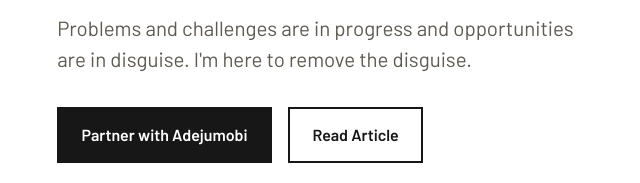
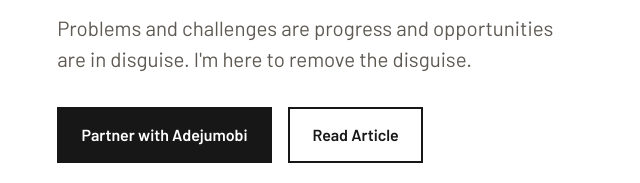
Before and after one commit to HOVA63/Adejumobi-Agunloye, a plain HTML site: page index.html in a window 1280 px wide. Shown: the part 500-683 px from the top of the page, 567-1207 px from the left. Drawn offline with nearby package versions, Linux system fonts and the light colour scheme; no server answers.

Commit message:
fixed grammar error in home hero

```diff
--- a/index.html
+++ b/index.html
@@ -66,7 +66,7 @@
                     <img src="img/Adejumobi-Agunloye.jpeg" alt="Adejumobi Agunloye">
                     <article class="home-hero-content">
                         <h1 id="home-hero-heading">Outthink Problems &amp; Leverage Challenges</h1>
-                        <p>Problems and challenges are in progress and opportunities are in disguise. I'm here to remove the disguise.</p>
+                        <p>Problems and challenges are progress and opportunities are in disguise. I'm here to remove the disguise.</p>
                         <div class="home-hero-actions">
                             <a class="home-hero-button home-hero-button-primary" href="contact.html">Partner with Adejumobi</a>
                             <a class="home-hero-button home-hero-button-secondary" href="https://adejumobiagunloye.substack.com/p/a-teacher-is-a-professional-lover?r=9558jg&amp;utm_campaign=post-expanded-share&amp;utm_medium=web">Read Article</a>
```
